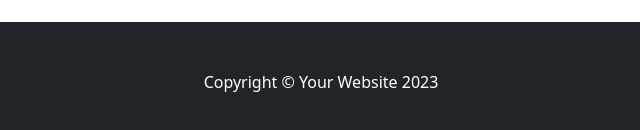
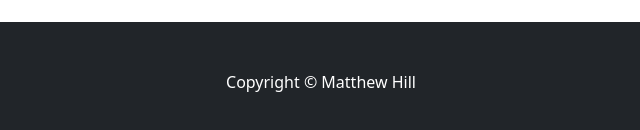
Before and after one commit to Ma77hewHill/SmartMoneyMortgage, a plain HTML site: page dist/index.html in a window 1280 px wide. Shown: the part 4939-5069 px from the top of the page, 319-959 px from the left. Drawn offline with nearby package versions, Linux system fonts and the light colour scheme.

Commit message:
Footer updated
Footer updated

```diff
--- a/dist/index.html
+++ b/dist/index.html
@@ -242,7 +242,7 @@
     </main>
         <!-- Footer-->
         <footer class="py-5 bg-dark">
-            <div class="container px-4"><p class="m-0 text-center text-white">Copyright &copy; Your Website 2023</p></div>
+            <div class="container px-4"><p class="m-0 text-center text-white">Copyright &copy; Matthew Hill</p></div>
         </footer>
         <!-- Bootstrap core JS-->
         <script src="https://cdn.jsdelivr.net/npm/bootstrap@5.2.3/dist/js/bootstrap.bundle.min.js"></script>
```
